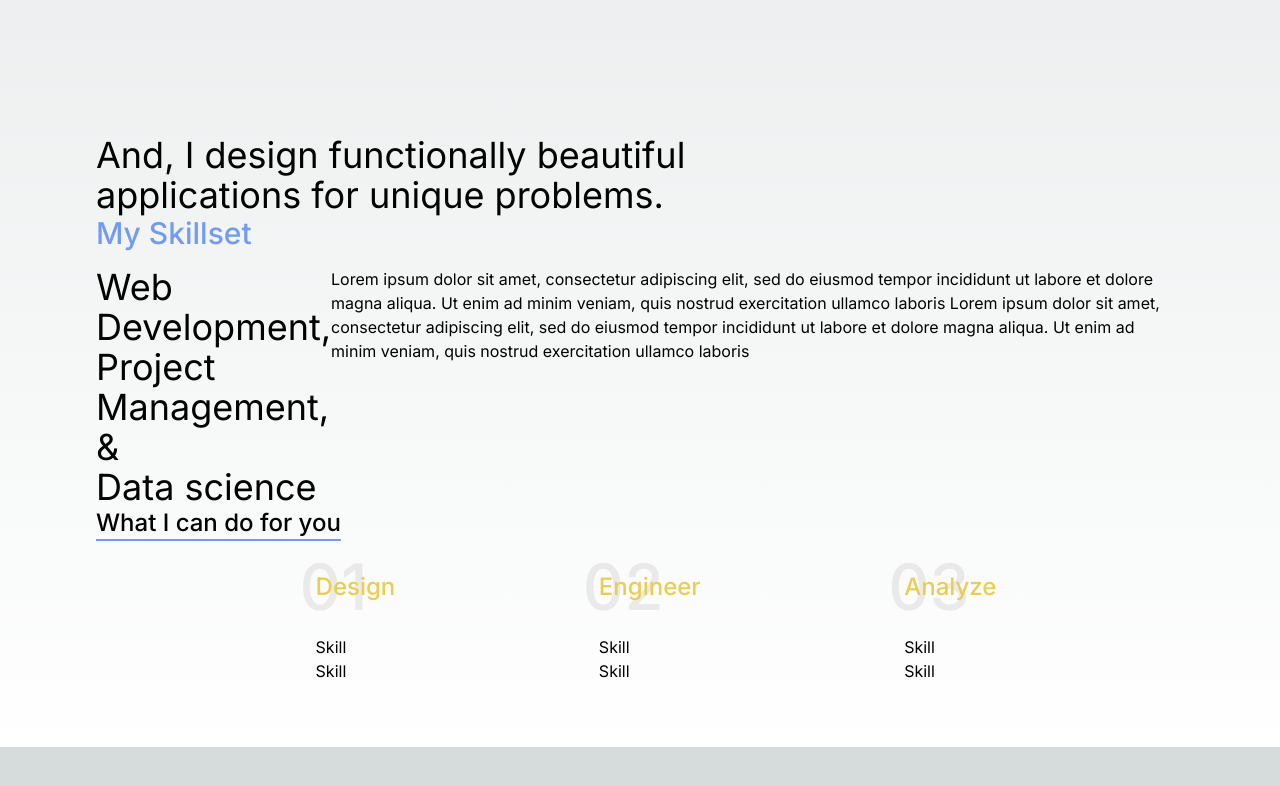
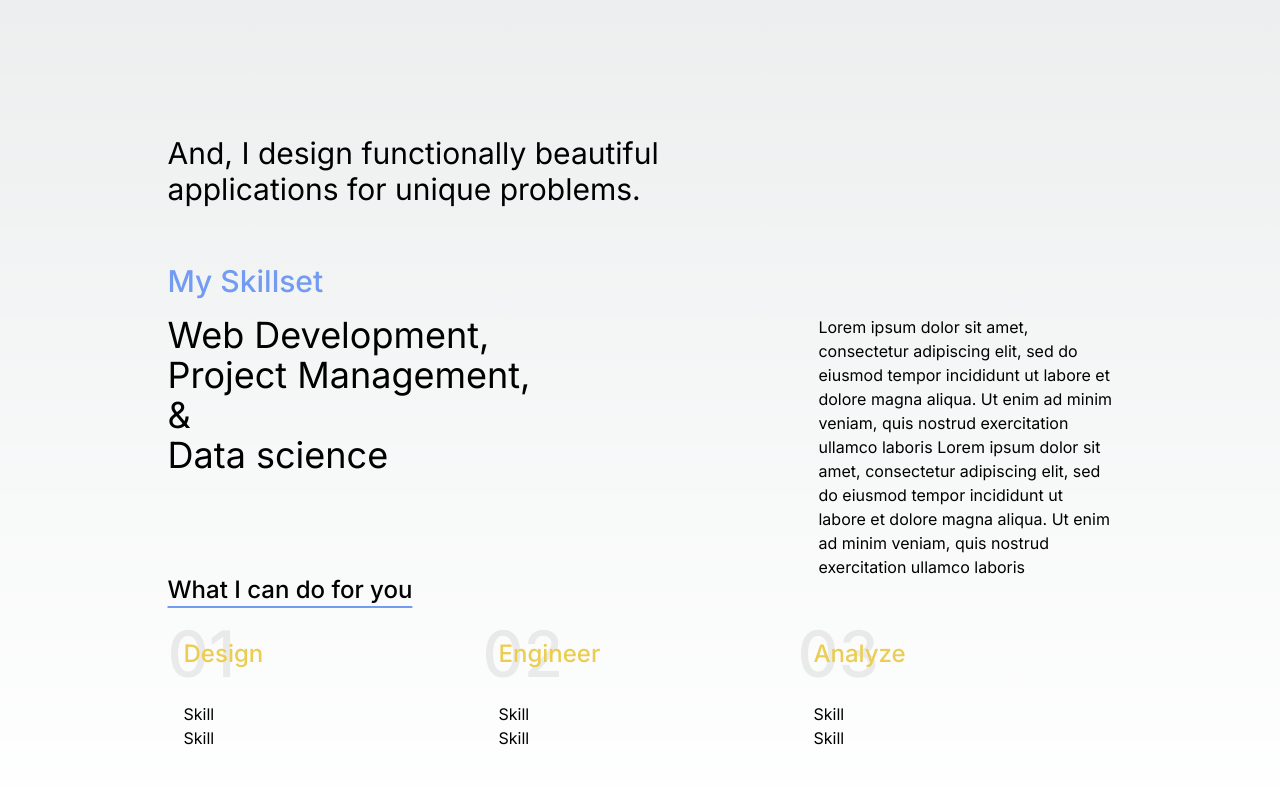
Before and after one commit to AkBo24/Personal-Website, a Next.js app in the folder website/: page / in a window 1280 px wide. Shown: the part 970-1756 px from the top of the page. Before the commit the page ends 1717 px from the top, so only its background shows below. Built offline with nearby package versions, Linux system fonts and the light colour scheme.

Commit message:
Finished basic formatting for skillset section

```diff
--- a/website/app/Sections/Skillset/Skillset.tsx
+++ b/website/app/Sections/Skillset/Skillset.tsx
@@ -3,24 +3,24 @@ import React from 'react';
 const Skillset = () => {
     return (
         <div className='items-center'>
-            <h3 className='text-4xl x'>
+            <h3 className='text-3xl x'>
                 And, I design functionally beautiful
                 <br /> applications for unique problems.
             </h3>
 
-            <div>
+            <div className='mt-14'>
                 <h3 className='text-lightPrimaryBlue text-3xl font-medium mb-4'>
                     My Skillset
                 </h3>
 
-                <div className='flex'>
+                <div className='flex gap-72'>
                     <h4 className='text-4xl'>
                         Web Development,
                         <br /> Project Management,
                         <br /> &<br /> Data science
                     </h4>
 
-                    <p>
+                    <p className='w-[294px] h-[259px]'>
                         Lorem ipsum dolor sit amet, consectetur adipiscing elit, sed do
                         eiusmod tempor incididunt ut labore et dolore magna aliqua. Ut
                         enim ad minim veniam, quis nostrud exercitation ullamco laboris
@@ -35,7 +35,7 @@ const Skillset = () => {
                 What I can do for you
             </h3>
 
-            <div className='flex justify-evenly'>
+            <div className='grid grid-cols-3 grid-rows-1'>
                 <div className='relative'>
                     <p className='absolute text-neutral-400 text-opacity-20 text-[64px] font-medium'>
                         01
```
